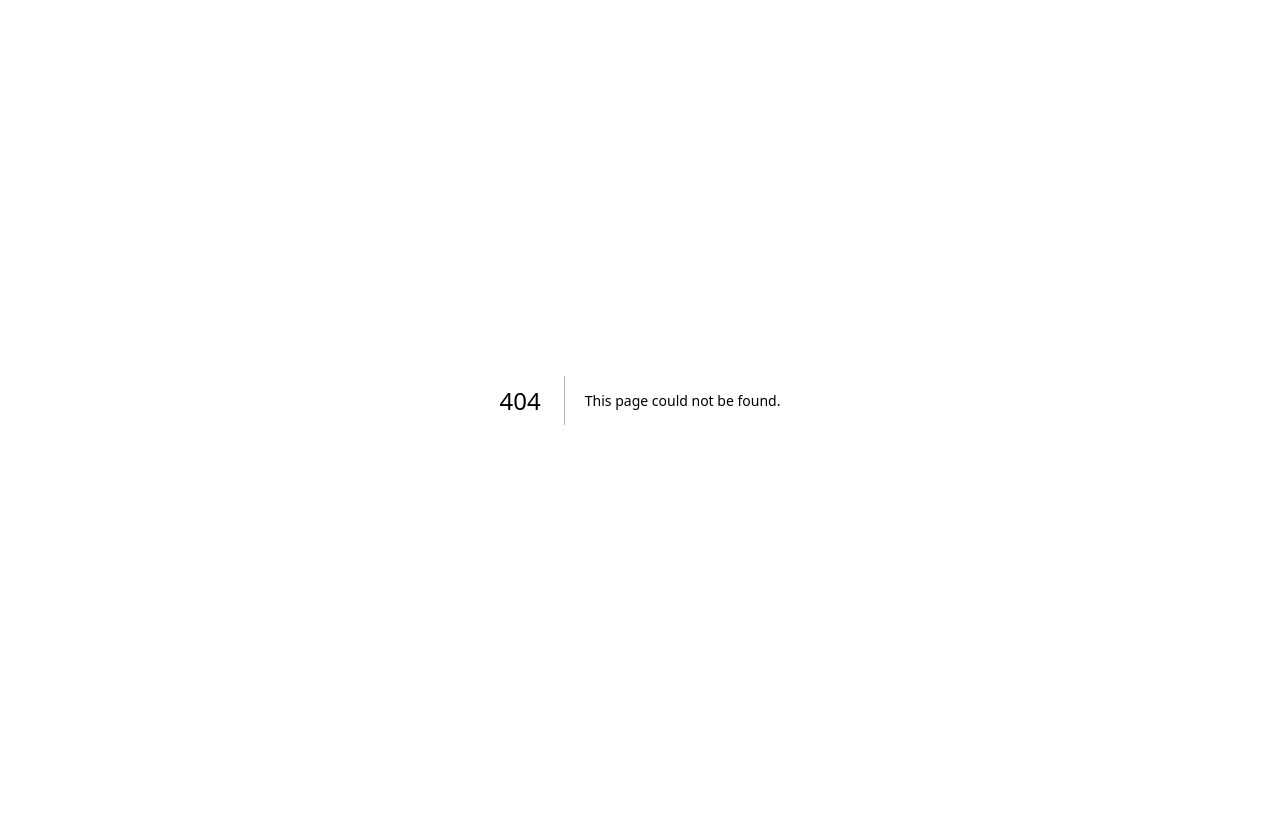
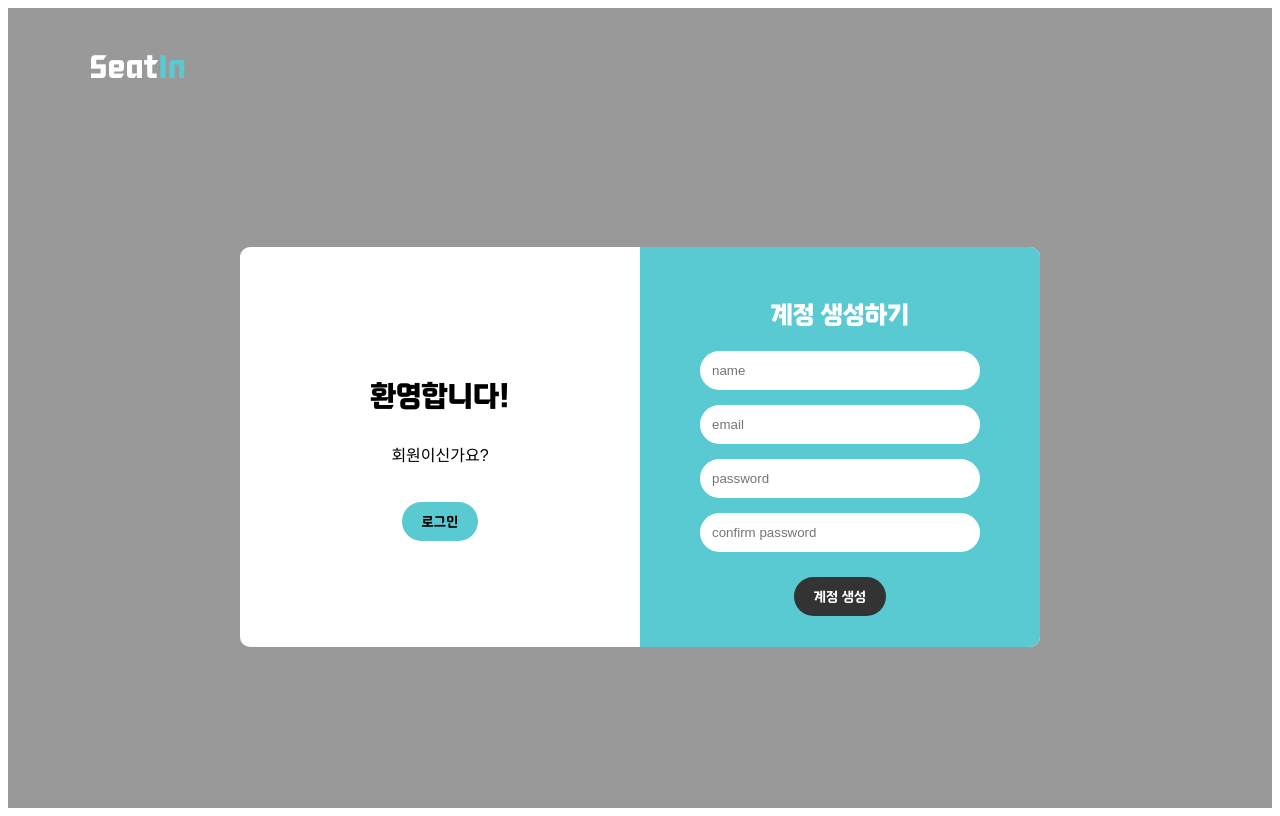
Before and after one commit to seul1009/SeatIn, a Next.js app in the folder frontend/: page /signup in a window 1280 px wide. Before the commit this address had no page. Built offline with nearby package versions, Linux system fonts and the light colour scheme; a web font is replaced by a local one.

Commit message:
Feat: 회원가입 페이지

```diff
--- /dev/null
+++ b/frontend/src/pages/signup.js
@@ -0,0 +1,50 @@
+import styles from '../styles/Signup.module.css';
+import localFont from 'next/font/local';
+
+const giants = localFont({
+  src: [
+    { path: '../fonts/Giants-Regular.ttf', weight: '400', style: 'normal' },
+    { path: '../fonts/Giants-Bold.ttf', weight: '700', style: 'normal' },
+  ],
+  variable: '--font-giants',
+});
+
+const nanum = localFont({
+  src: [
+    { path: '../fonts/NanumSquareNeo-bRg.ttf', weight: '400', style: 'normal' },
+    { path: '../fonts/NanumSquareNeo-cBd.ttf', weight: '700', style: 'normal' },
+  ],
+  variable: '--font-nanum',
+});
+
+export default function SignupPage() {
+  return (
+    <div className={styles.signuppage}>
+      {/* 좌측 상단 로고 */}
+      <h1 className={`${styles.logo} ${giants.className}`}>
+        Seat<span className={styles.logoHighlight}>In</span>
+      </h1>
+
+      <div className={`${styles.container} ${giants.variable} ${nanum.variable}`}>
+        <div className={styles.box}>
+          {/* 좌측 안내 */}
+          <div className={styles.left}>
+            <h2 className={`${styles.title} ${giants.className}`}>환영합니다!</h2>
+            <p className={nanum.className}>회원이신가요?</p>
+            <button className={`${styles.loginBtn} ${giants.className}`}>로그인</button>
+          </div>
+
+          {/* 우측 회원가입 박스 */}
+          <div className={styles.right}>
+            <h2 className={`${styles.subtitle} ${giants.className}`}>계정 생성하기</h2>
+            <input type="text" placeholder="name" className={styles.input} />
+            <input type="email" placeholder="email" className={styles.input} />
+            <input type="password" placeholder="password" className={styles.input} />
+            <input type="password" placeholder="confirm password" className={styles.input} />
+            <button className={`${styles.signupBtn} ${giants.className}`}>계정 생성</button>
+          </div>
+        </div>
+      </div>
+    </div>
+  );
+}
--- /dev/null
+++ b/frontend/src/styles/Signup.module.css
@@ -0,0 +1,104 @@
+.signuppage {
+    background-color: #999;
+    display: flex;
+    flex-direction: column;
+    height: 100vh;
+    padding: 20px;
+    box-sizing: border-box;
+  }
+
+  /* 로고 */
+  .logo {
+    margin-left: 5%;
+    font-size: 28px;
+    font-weight: 700;
+    color: white;
+  }
+
+  .logoHighlight {
+    color: #59CAD2;
+  }
+
+  .container {
+    flex: 1;
+    display: flex;
+    justify-content: center;
+    align-items: center;
+  }
+
+  .box {
+    display: flex;
+    background: white;
+    border-radius: 10px;
+    overflow: hidden;
+    width: 800px;
+    height: 400px;
+  }
+
+  /* 좌측 */
+  .left {
+    flex: 1;
+    padding: 40px;
+    text-align: center;
+    display: flex;
+    flex-direction: column;
+    justify-content: center;
+  }
+
+  .title {
+    font-size: 28px;
+    font-weight: bold;
+    margin-bottom: 10px;
+  }
+
+  .loginBtn {
+    background: #59CAD2;
+    border: none;
+    color: black;
+    padding: 10px 20px;
+    border-radius: 20px;
+    cursor: pointer;
+    margin-top: 20px;
+    display: inline-block;
+    width: auto;
+    align-self: center;
+  }
+
+  /* 우측 */
+  .right {
+    flex: 1;
+    background: #59CAD2;
+    padding: 40px;
+    display: flex;
+    flex-direction: column;
+    justify-content: center;
+    align-items: center;
+  }
+
+  .subtitle {
+    font-size: 24px;
+    font-weight: bold;
+    margin-bottom: 20px;
+    color: white;
+  }
+
+  .input {
+    width: 80%;
+    padding: 12px;
+    margin-bottom: 15px;
+    border-radius: 20px;
+    border: none;
+    outline: none;
+  }
+
+  .signupBtn {
+    background: #333;
+    border: none;
+    color: white;
+    padding: 10px 20px;
+    border-radius: 20px;
+    cursor: pointer;
+    margin-top: 10px;
+    display: inline-block;
+    width: auto;
+  }
```
